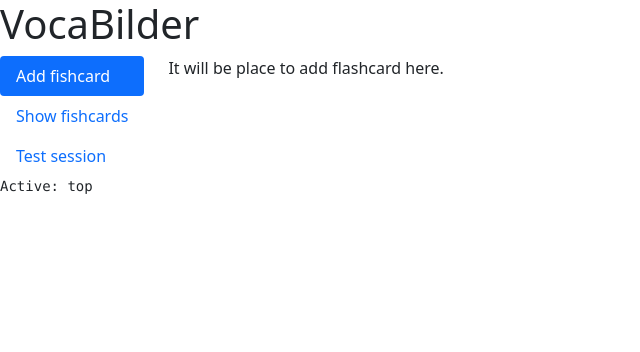
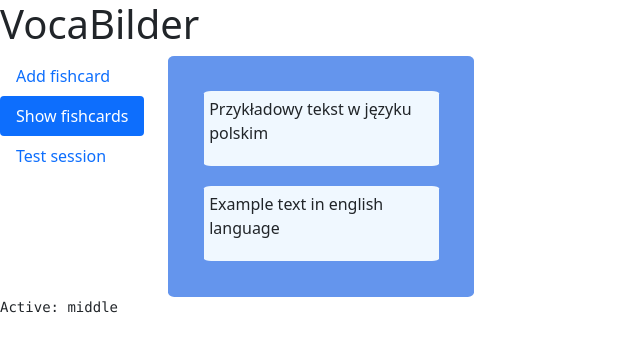
Before and after one commit to Vesper7/VocabBuilder, an Angular app in the folder client/: page / in a window 1280 px wide. Shown: the top 352 px of the page, without its empty margins (0-640 px from the left). Built offline with nearby package versions, Linux system fonts and the light colour scheme.

Commit message:
feat: add flashcard look

```diff
--- a/client/src/app/app.component.html
+++ b/client/src/app/app.component.html
@@ -11,7 +11,7 @@
     <li ngbNavItem="middle">
       <a ngbNavLink>Show fishcards</a>
       <ng-template ngbNavContent>
-        <p>It will be list of flashcards here.</p>
+        <app-flashcard></app-flashcard>
       </ng-template>
     </li>
     <li ngbNavItem="bottom">
--- a/client/src/app/app.component.ts
+++ b/client/src/app/app.component.ts
@@ -7,5 +7,5 @@ import { Component } from '@angular/core';
 })
 export class AppComponent {
   title = 'VocaBilder';
-  active = 'top';
+  active = 'middle';
 }
--- a/client/src/app/flashcard/flashcard.component.css
+++ b/client/src/app/flashcard/flashcard.component.css
@@ -0,0 +1,14 @@
+#Flashcard
+{
+  background-color:cornflowerblue;
+  border-radius: 2%;
+  padding: 5%;
+}
+
+#Content
+{
+  background-color:aliceblue;
+  border-radius: 3%;
+  padding: 2%;
+  margin: 20px;
+}
--- a/client/src/app/flashcard/flashcard.component.html
+++ b/client/src/app/flashcard/flashcard.component.html
@@ -1 +1,8 @@
-<p>flashcard works!</p>
+<div id="Flashcard">
+  <div id="Content">
+      <p>Przykładowy tekst w języku polskim</p>
+  </div>
+  <div id="Content">
+      <p>Example text in english language</p>
+  </div>
+</div>
```
